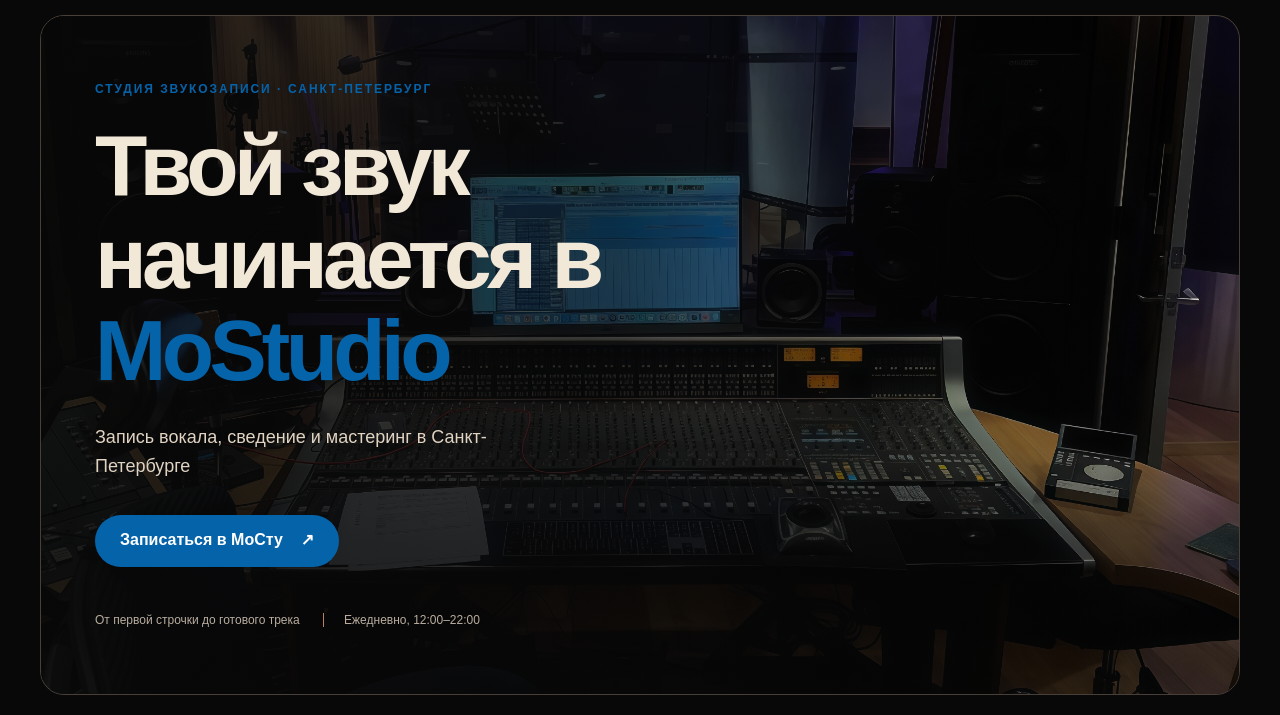
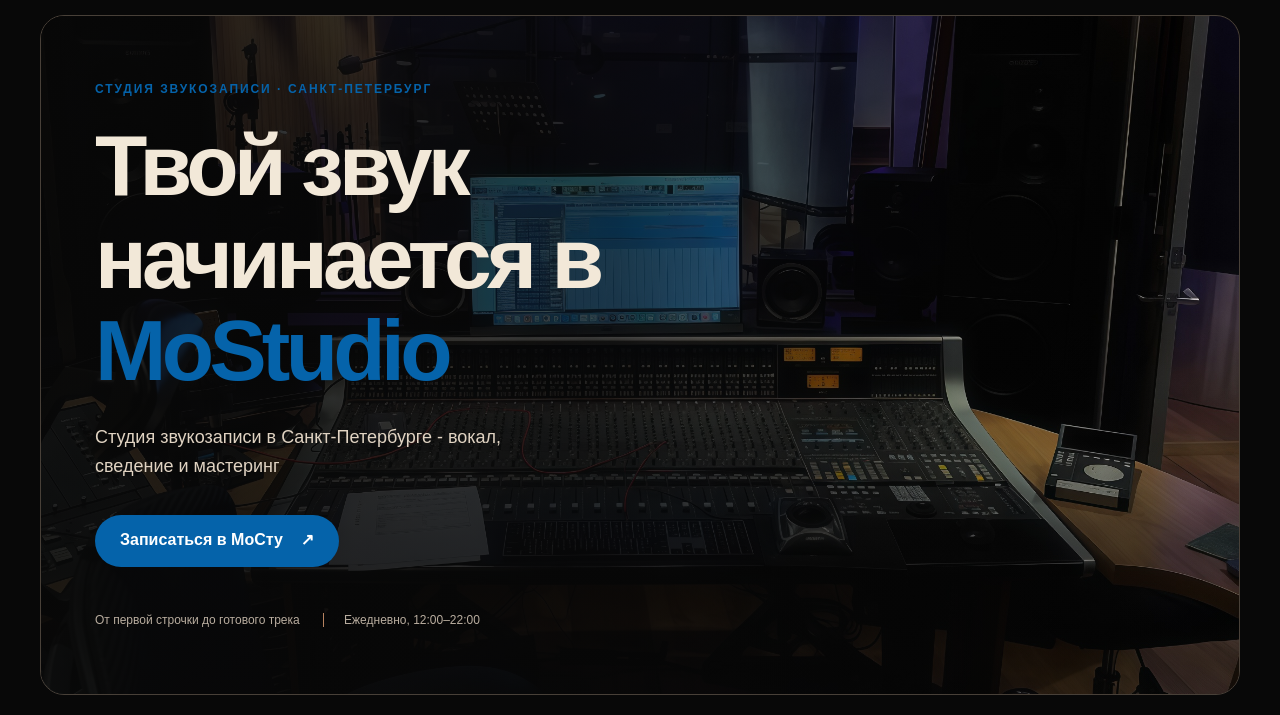
Before and after one commit to MD9-cloud/mostudio, a plain HTML site: page index.html in a window 1280 px wide. Shown: the part 85-800 px from the top of the page. Drawn offline with Linux system fonts and the light colour scheme.

Commit message:
Обновил описание студии

```diff
--- a/index.html
+++ b/index.html
@@ -87,7 +87,7 @@
           <span>MoStudio</span>
         </h1>
 
-        <p>Запись вокала, сведение и мастеринг в Санкт-Петербурге</p>
+        <p>Студия звукозаписи в Санкт-Петербурге - вокал, сведение и мастеринг</p>
 
         <a class="button" href="#booking">
           Записаться в МоСту
```
